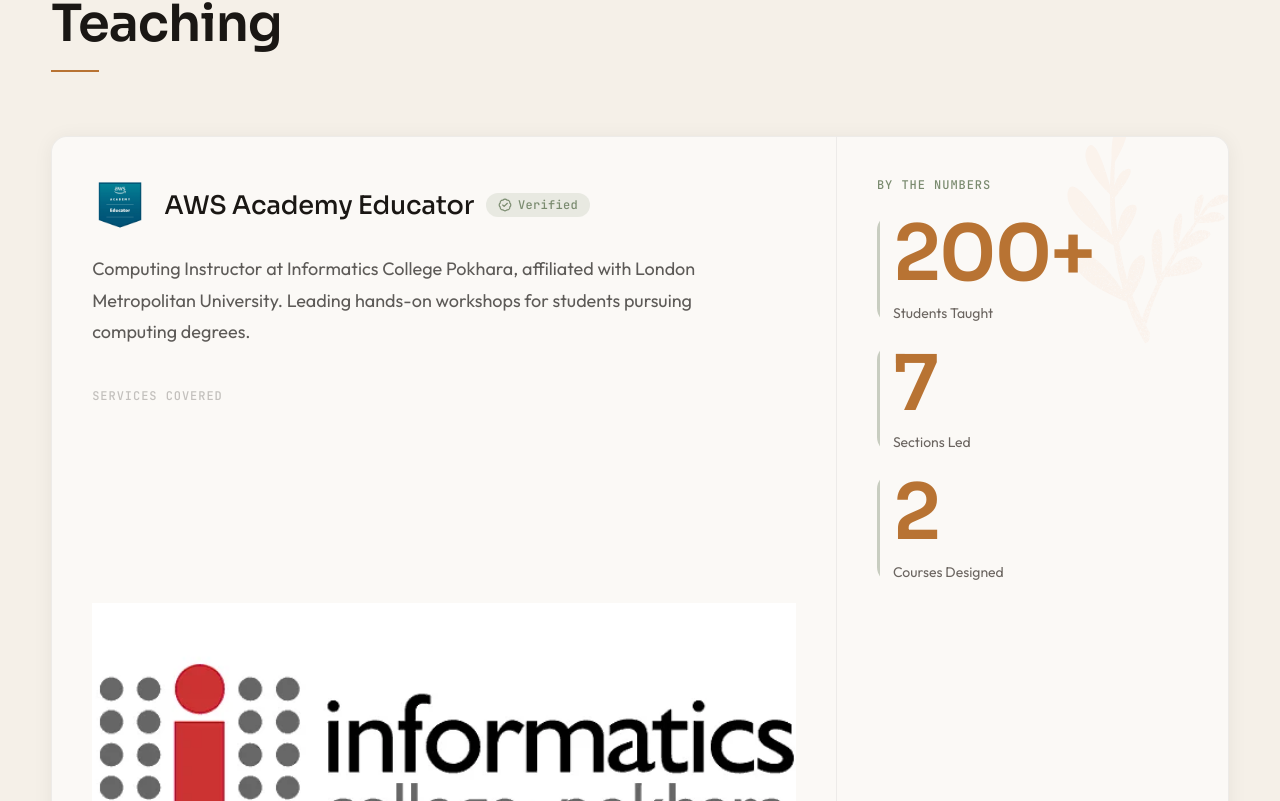
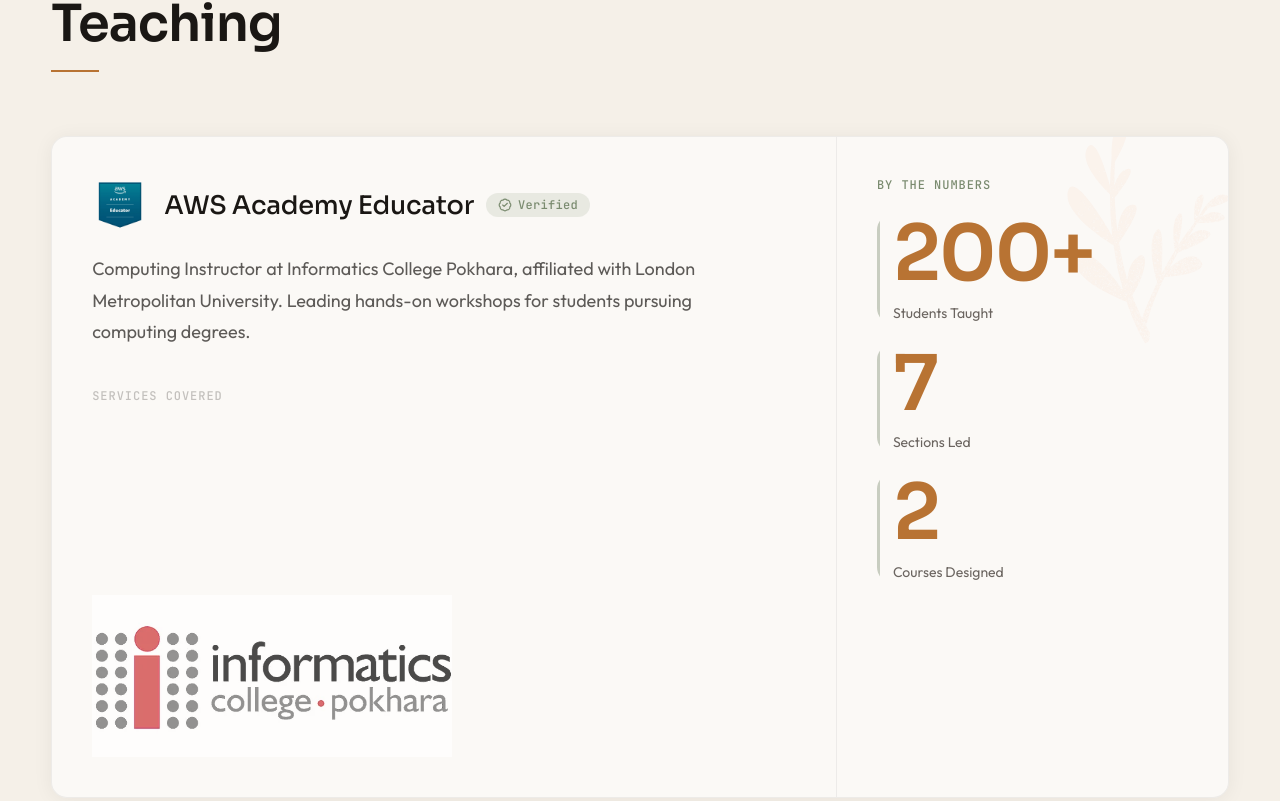
Before and after one commit to sssh199x/sandesh-dot-np, a Next.js app: page / in a window 1280 px wide. Shown: the part 7459-8260 px from the top of the page. Built offline with nearby package versions, Linux system fonts and the light colour scheme.

Commit message:
Fix credential card column heights — banner pushed to bottom
Left column is now flex-col with banner at mt-auto (bottom-aligned).
Banner capped at 360px width with 70% opacity. Removed sage line to
save vertical space. Both columns now visually match in height.

```diff
--- a/src/components/sections/Teaching.tsx
+++ b/src/components/sections/Teaching.tsx
@@ -171,7 +171,7 @@
 
             <div className="relative grid grid-cols-1 lg:grid-cols-12">
               {/* Left: Badge + Description */}
-              <div className="p-5 sm:p-8 lg:col-span-8 lg:p-10">
+              <div className="flex flex-col p-5 sm:p-8 lg:col-span-8 lg:p-10">
                 {/* Badge row */}
                 <div className="mb-5 flex flex-wrap items-center gap-4">
                   <Image
@@ -232,25 +232,17 @@
                   </div>
                 </div>
 
-                {/* Informatics College Pokhara banner */}
-                <div className="mt-8 lg:mt-10">
+                {/* Informatics College Pokhara banner — fills remaining space */}
+                <div className="mt-auto flex items-end pt-6 lg:pt-8">
                   <Image
                     src="/images/teaching/informatics-college-pokhara.webp"
                     alt="Informatics College Pokhara"
                     width={620}
                     height={280}
                     loading="lazy"
-                    className="h-auto w-full"
+                    className="h-auto w-full max-w-[360px] opacity-70"
                   />
                 </div>
-
-                {/* Sage verification line — draws on scroll */}
-                <div
-                  ref={verifyLineRef}
-                  className="mt-6 h-[2px] w-full origin-left bg-sage/30"
-                  style={{ transform: "scaleX(0)" }}
-                  aria-hidden="true"
-                />
               </div>
 
               {/* Right: Stats — integrated, not appended */}
```
